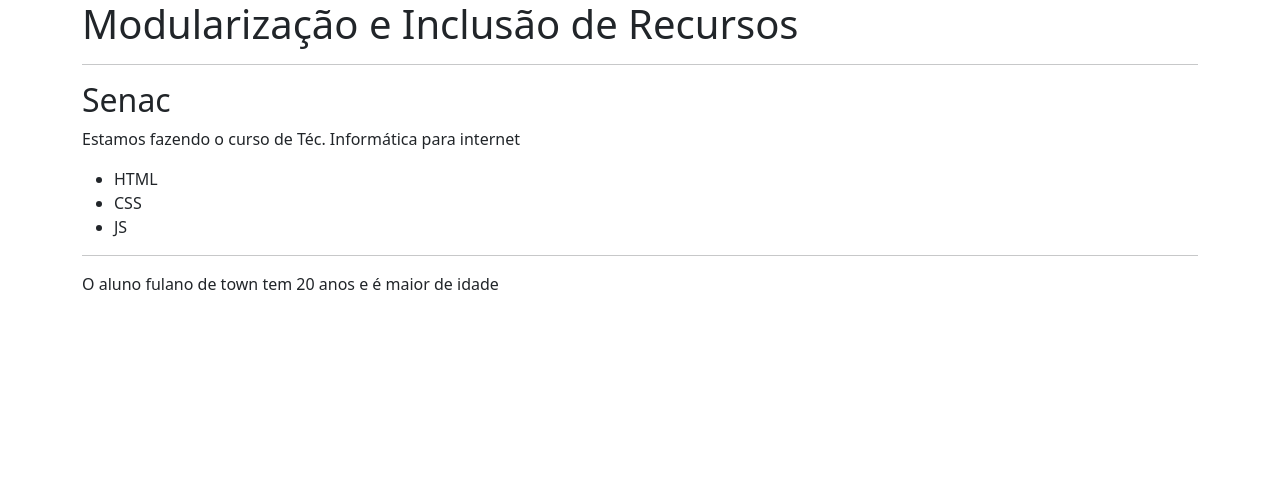
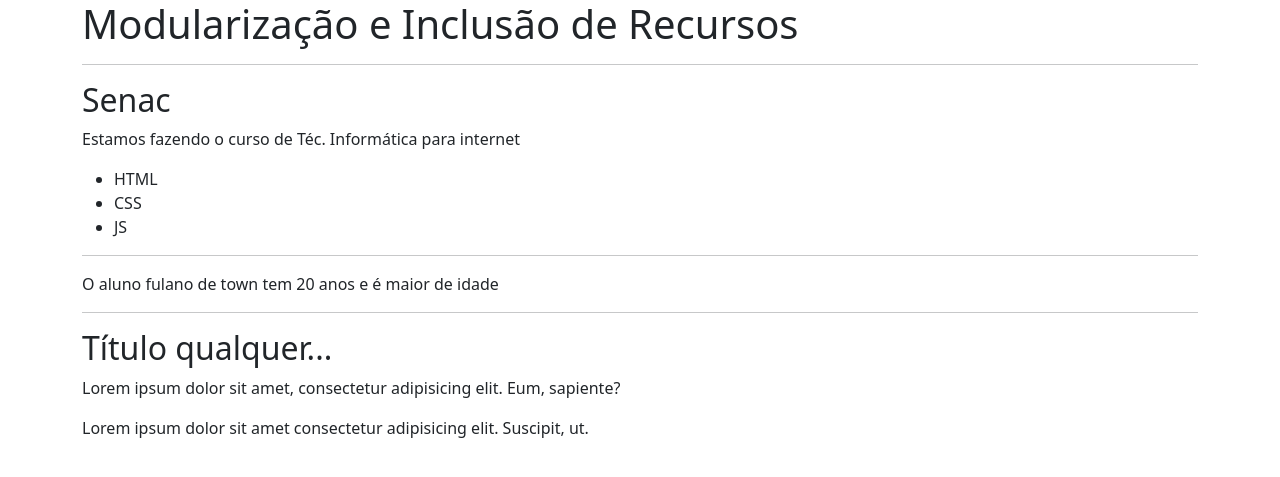
Before and after one commit to mourjulia/aulasphp, a PHP site: page /10-inclue-e-require.php in a window 1280 px wide. Shown: the top 477 px of the page. Run offline with PHP 8.4, Linux system fonts and the light colour scheme.

Commit message:
incluindo recursos HTML

```diff
--- a/10-inclue-e-require.php
+++ b/10-inclue-e-require.php
@@ -26,6 +26,14 @@
 
         <p>O aluno fulano de town tem 20 anos e é <?=verificarIdade(20)?> de idade</p>
 
+        <hr>
+
+        <article>
+            <h2>Título qualquer...</h2>
+            <!-- Incluindo fragmentos de HTML -->
+            <?php include "textos.html";?>
+        </article>
+
     </div>
 
 
--- /dev/null
+++ b/textos.html
@@ -0,0 +1,3 @@
+<p>Lorem ipsum dolor sit amet, consectetur adipisicing elit. Eum, sapiente?</p>
+
+<p>Lorem ipsum dolor sit amet consectetur adipisicing elit. Suscipit, ut.</p>
```
